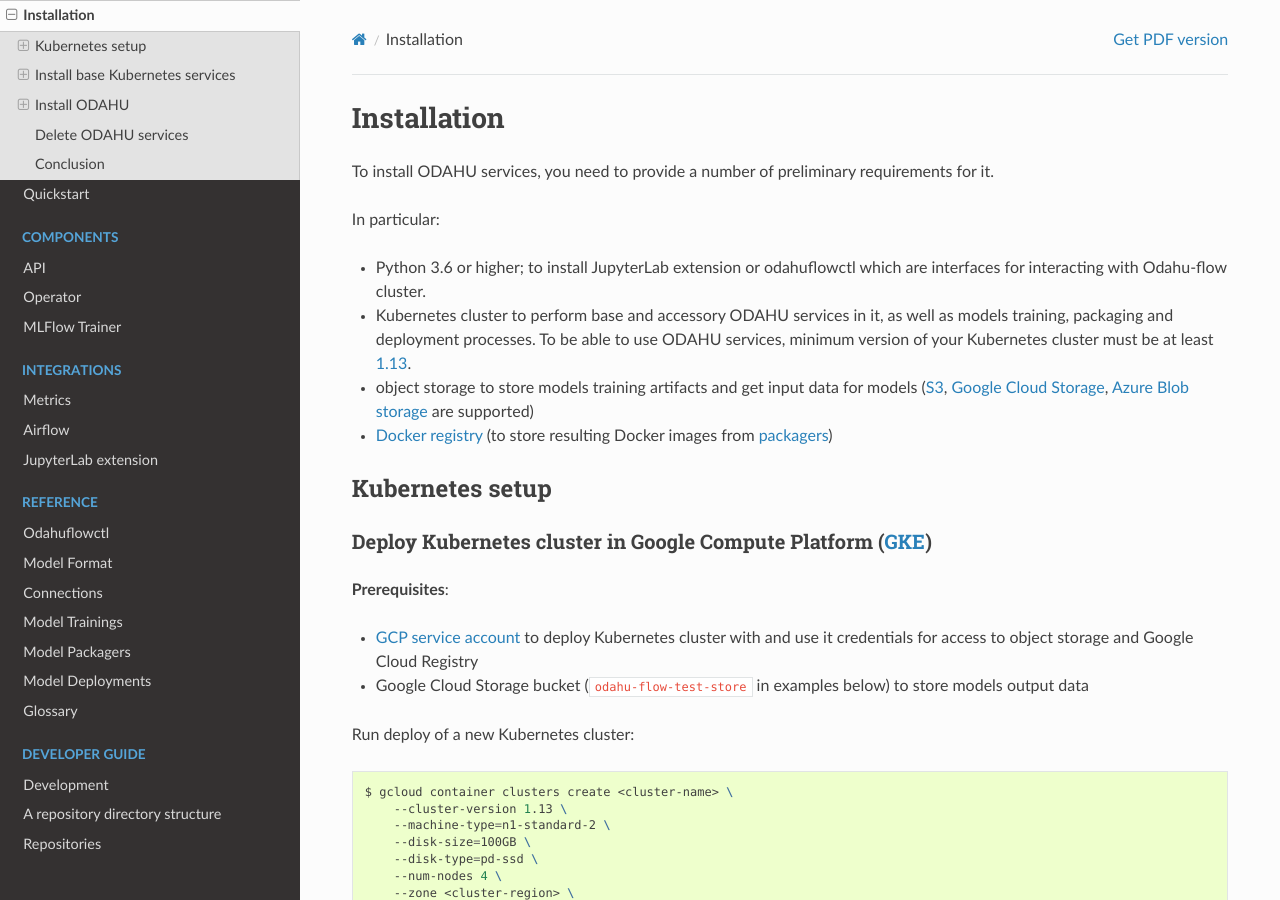
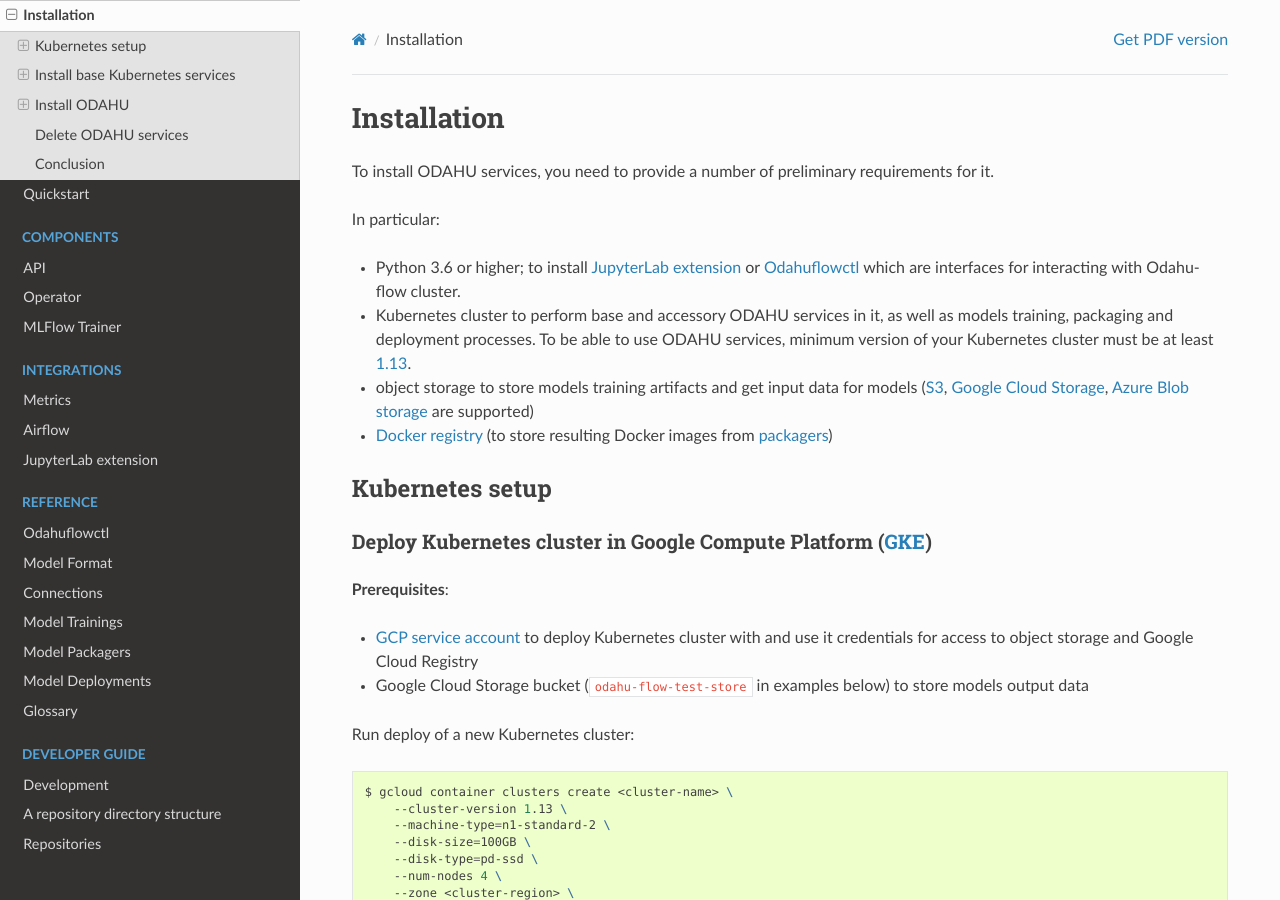
Before and after one commit to odahu/odahu-docs, a Sphinx documentation site: the page built from source/tutorials_installation.rst, in a window 1280 px wide and 900 px high. Built offline with Sphinx 7.4.7 and the Read the Docs theme 2.0.0, drawn with Linux system fonts in a browser that asks for light colours; formulas are drawn with MathJax 3; some of the changed lines change nothing that is shown.

Commit message:
added references

```diff
--- a/source/tutorials_installation.rst
+++ b/source/tutorials_installation.rst
@@ -5,7 +5,7 @@
 
 In particular:
 
--  Python 3.6 or higher; to install JupyterLab extension or odahuflowctl which are interfaces for interacting with Odahu-flow cluster.
+-  Python 3.6 or higher; to install :ref:`JupyterLab extension <int_jupyterlab_extension:Jupyterlab extension>` or :ref:`ref_odahuflowctl:odahuflowctl` which are interfaces for interacting with Odahu-flow cluster.
 -  Kubernetes cluster to perform base and accessory ODAHU services in it, as well as models training, packaging and deployment processes.
    To be able to use ODAHU services, minimum version of your Kubernetes cluster must be at least `1.13 <https://v1-13.docs.kubernetes.io/docs/setup/release/notes/>`__.
 -  object storage to store models training artifacts and get input data for models (:ref:`ref_connections:S3`, :ref:`ref_connections:Google Cloud Storage`, :ref:`ref_connections:Azure Blob storage` are supported)
```
